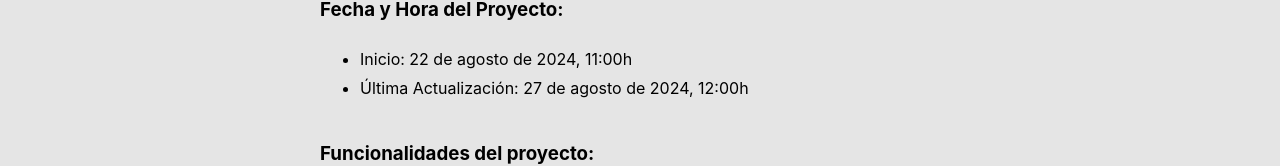
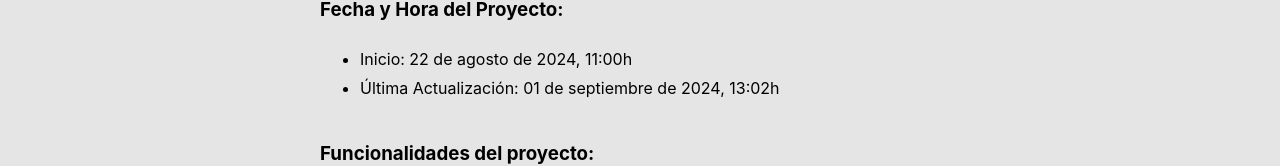
Before and after one commit to jfernandezcl/pokedex, a React (Vite) app: page /about in a window 1280 px wide. Shown: the part 420-586 px from the top of the page. Built offline with nearby package versions, Linux system fonts and the light colour scheme.

Commit message:
latest changes in pokedex information

```diff
--- a/src/components/About.jsx
+++ b/src/components/About.jsx
@@ -18,7 +18,7 @@ export default function About() {
         <h3>Fecha y Hora del Proyecto:</h3>
         <ul>
           <li>Inicio: 22 de agosto de 2024, 11:00h</li>
-          <li>Última Actualización: 27 de agosto de 2024, 12:00h</li>
+          <li>Última Actualización: 01 de septiembre de 2024, 13:02h</li>
         </ul>
       </div>
       <div>
```
